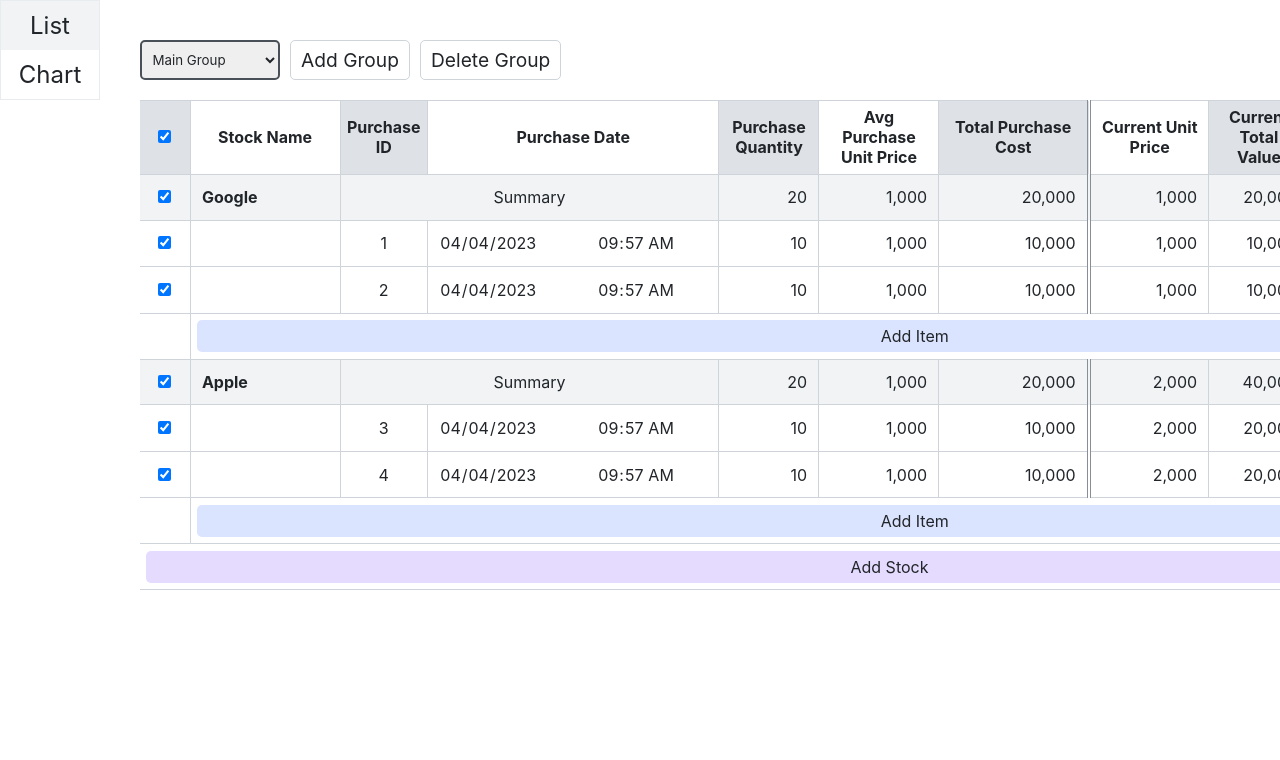
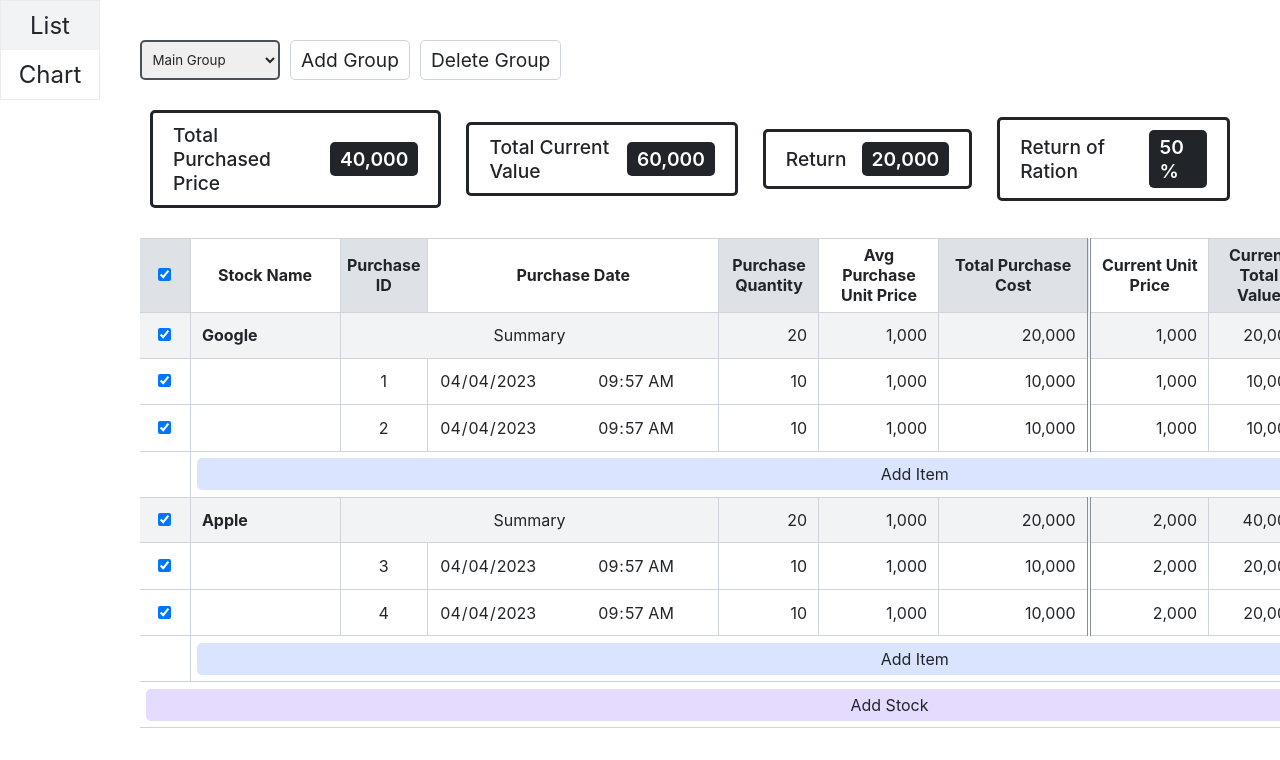
Before and after one commit to Globalkmaria/rateOfReturn, a React (Create React App) app: page / in a window 1280 px wide. Shown: the top 760 px of the page. Built offline with nearby package versions, Linux system fonts and the light colour scheme; a web font is replaced by a local one.

Commit message:
Add : Group Summary

```diff
--- /dev/null
+++ b/src/views/List/GroupSummary/GroupSummary.tsx
@@ -0,0 +1,80 @@
+import React, { useEffect } from 'react';
+import styled from 'styled-components';
+import { selectSelectedGroupInfo } from '../../../features/groups/groupsSlice';
+import { useSelector } from 'react-redux';
+import { selectStocks } from '../../../features/stockList/stockListSlice';
+import { getGroupSummary } from './utils';
+
+interface GroupSummaryProps {}
+
+const GroupSummary = ({}: GroupSummaryProps) => {
+  const groupInfo = useSelector(selectSelectedGroupInfo());
+  const stocks = useSelector(selectStocks);
+  const {
+    totalPurchasedPrice,
+    totalCurrentValue,
+    returnOfInvestment,
+    returnOfInvestmentRatio,
+  } = getGroupSummary(groupInfo, stocks);
+
+  const formattedTotalPurchasedPrice = totalPurchasedPrice.toLocaleString();
+  const formattedTotalCurrentValue = totalCurrentValue.toLocaleString();
+  const formattedReturnOfInvestment = returnOfInvestment.toLocaleString();
+  const formattedReturnOfInvestmentRatio =
+    returnOfInvestmentRatio.toLocaleString() + ' %';
+
+  return (
+    <StyledGroupSummary>
+      <div className='content'>
+        <h1 className='title'>Total Purchased Price</h1>
+        <span className='text'>{formattedTotalPurchasedPrice}</span>
+      </div>
+      <div className='content'>
+        <h1 className='title'>Total Current Value</h1>
+        <span className='text'>{formattedTotalCurrentValue}</span>
+      </div>
+      <div className='content'>
+        <h1 className='title'>Return</h1>
+        <span className='text'>{formattedReturnOfInvestment}</span>
+      </div>
+      <div className='content'>
+        <h1 className='title'>Return of Ration</h1>
+        <span className='text'>{formattedReturnOfInvestmentRatio}</span>
+      </div>
+    </StyledGroupSummary>
+  );
+};
+
+export default GroupSummary;
+
+const StyledGroupSummary = styled('div')`
+  display: flex;
+  align-items: center;
+  justify-content: center;
+  margin: 20px auto;
+  padding: 10px;
+  gap: 25px;
+
+  .content {
+    display: flex;
+    align-items: center;
+    padding: 10px 20px;
+    border: ${({ theme }) => theme.colors.grey900} 3px solid;
+    border-radius: 5px;
+
+    .title {
+      margin-right: 15px;
+      font-weight: 500;
+      font-size: 1.2rem;
+      /* color: white; */
+    }
+    .text {
+      font-weight: 600;
+      font-size: 1.2rem;
+      padding: 5px 10px;
+      border-radius: 5px;
+      background-color: ${({ theme }) => theme.colors.grey900};
+      color: white;
+    }
+  }
+`;
--- /dev/null
+++ b/src/views/List/GroupSummary/utils.ts
@@ -0,0 +1,33 @@
+import { Group } from '../../../features/groups/groupsSlice';
+import { StockListState } from '../../../features/stockList/stockListSlice';
+
+export const getGroupSummary = (
+  groupInfo: Group,
+  stocks: StockListState['stocks'],
+) => {
+  let totalPurchasedPrice = 0;
+  let totalCurrentValue = 0;
+
+  for (const stockId of groupInfo.stocks.allIds) {
+    const stock = stocks.byId[stockId];
+
+    for (const purchasedId of groupInfo.stocks.byId[stockId]) {
+      const purchasedItem = stock.purchasedItems.byId[purchasedId];
+      totalPurchasedPrice +=
+        purchasedItem.purchasedPrice * purchasedItem.purchasedQuantity;
+      totalCurrentValue +=
+        stock.mainInfo.currentPrice * purchasedItem.purchasedQuantity;
+    }
+  }
+
+  const returnOfInvestment = totalCurrentValue - totalPurchasedPrice;
+  const returnOfInvestmentRatio =
+    (returnOfInvestment / totalPurchasedPrice) * 100;
+
+  return {
+    totalPurchasedPrice,
+    totalCurrentValue,
+    returnOfInvestment,
+    returnOfInvestmentRatio,
+  };
+};
--- a/src/views/List/StockList.tsx
+++ b/src/views/List/StockList.tsx
@@ -16,6 +16,7 @@ import {
   selectSelectedGroupInfo,
 } from '../../features/groups/groupsSlice';
 import GroupButtons from './GroupButtons/GroupButtons';
+import GroupSummary from './GroupSummary/GroupSummary';
 
 const StockList = () => {
   const isMainGroupSelected = useSelector(selectIsMainGroupSelected());
@@ -25,6 +26,7 @@ const StockList = () => {
   return (
     <StyledStockList>
       <GroupButtons />
+      <GroupSummary />
       <Table>
         <StockListHeader />
         <TableBody>
```
